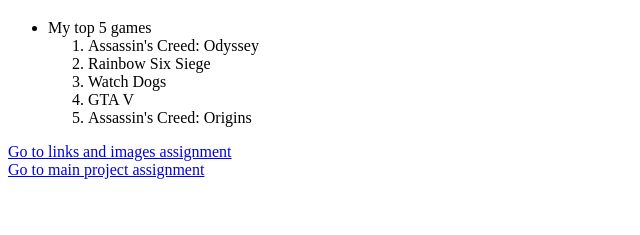
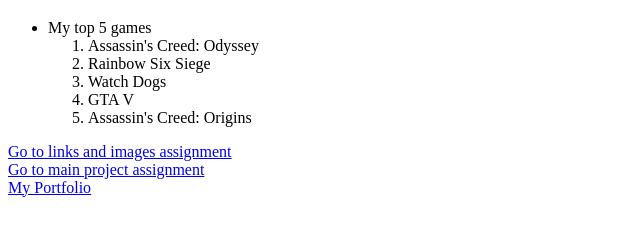
Before and after one commit to ccaio-oliveira/html-boilerplate, a plain HTML site: page index.html in a window 1280 px wide. Shown: the part 473-708 px from the top of the page, without its empty margins (0-640 px from the left). Drawn offline with Linux system fonts and the light colour scheme.

Commit message:
adding link to portfolio

```diff
--- a/index.html
+++ b/index.html
@@ -59,5 +59,7 @@
     <a href="./links-and-images/index.html">Go to links and images assignment</a>
     <br>
     <a href="./main_project/index.html">Go to main project assignment</a>
+    <br>
+    <a href="https://mydevelopernow.com" target="_blank">My Portfolio</a>
 </body>
 </html>
```
